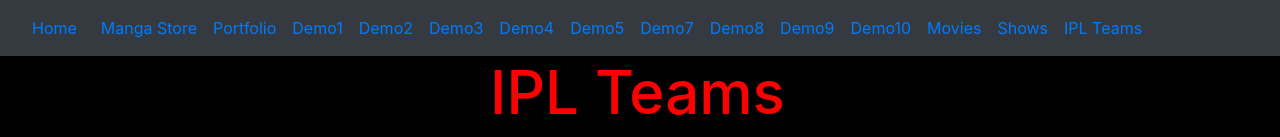
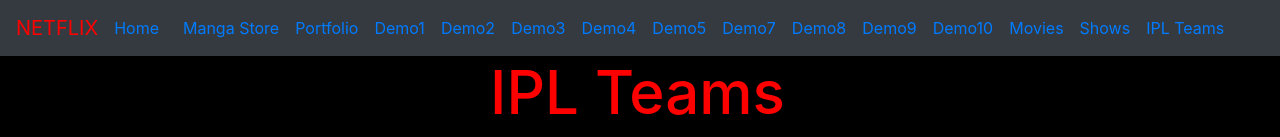
Before and after one commit to Mihirr13/Internship-Project, a React (Vite) app in the folder Frontend/learning2026/: page /iplteams in a window 1280 px wide. Shown: the top 137 px of the page. Built offline with nearby package versions, Linux system fonts and the light colour scheme.

Commit message:
navbar changes

```diff
--- a/Frontend/learning2026/src/assets/css/teams.css
+++ b/Frontend/learning2026/src/assets/css/teams.css
@@ -1,5 +1,5 @@
 body{
-    background-color: black;
+    background-color:black;
 }
 .teams{
      background: black;
--- a/Frontend/learning2026/src/component/Navbar.jsx
+++ b/Frontend/learning2026/src/component/Navbar.jsx
@@ -5,6 +5,7 @@
   return (
     <div>
   <nav class="navbar navbar-expand-lg navbar-darkblue bg-dark">
+    <div style={{color:"red",fontSize:"20px",fontStyle:"bold"}}>NETFLIX </div>
     <Link class='nav-link' to="/">Home </Link>
    <div class="collapse navbar-collapse" id="navbarSupportedContent">
     <ul class="navbar-nav mr-auto">
--- a/Frontend/learning2026/vite.config.js
+++ b/Frontend/learning2026/vite.config.js
@@ -4,5 +4,5 @@
 // https://vite.dev/config/
 export default defineConfig({
   plugins: [react()],
-  server : {port:4500}
+  server : {port:3113}
 })
```
